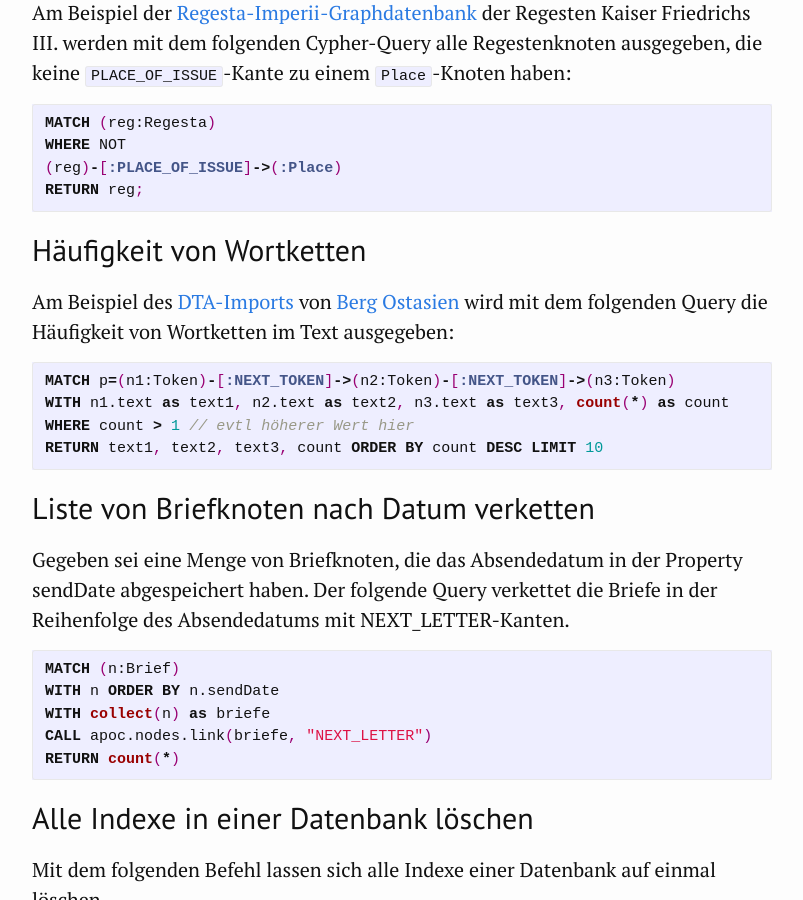
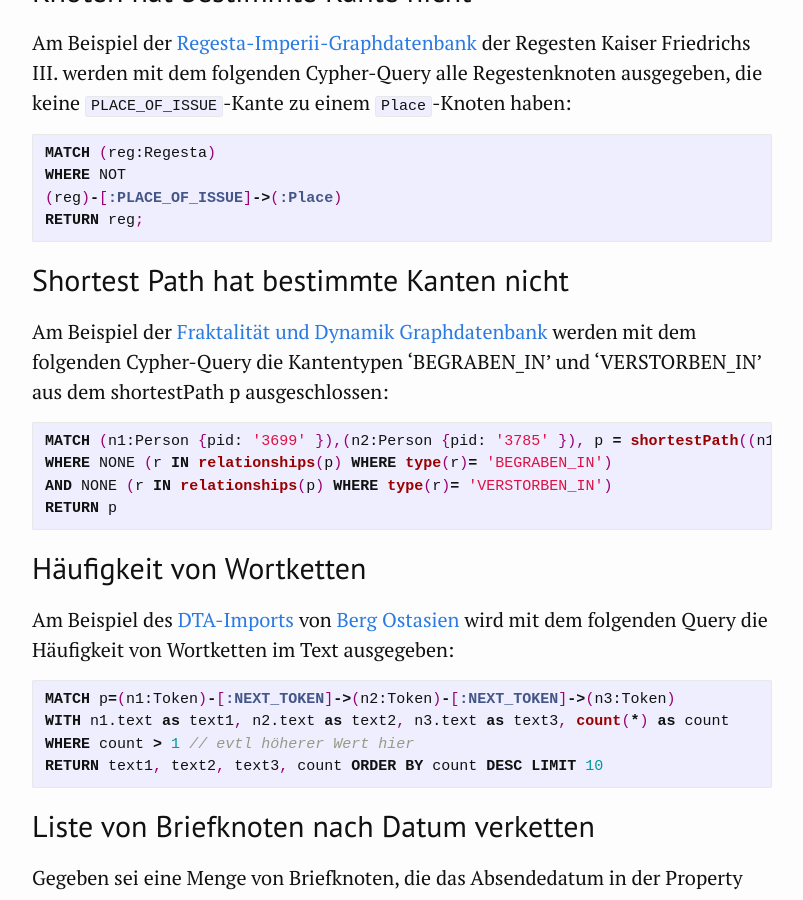
Before and after one commit to kuczera/Graphentechnologien, a Jekyll site: the page built from docs/95_Anhang.md, in a window 1280 px wide and 900 px high, scrolled down 9371 px. Shown: the whole window, without its empty margins (238-1041 px from the left). Built offline with Jekyll 4.4.1, drawn with Linux system fonts in a browser that asks for light colours; some of the changed text lies outside the part shown.

Commit message:
Update 95_Anhang.md
Shortest Path hat bestimmte Kanten nicht

```diff
--- a/docs/95_Anhang.md
+++ b/docs/95_Anhang.md
@@ -311,6 +311,18 @@ WHERE NOT
 RETURN reg;
 ~~~
 
+
+## Shortest Path hat bestimmte Kanten nicht
+
+Am Beispiel der [Fraktalität und Dynamik Graphdatenbank](http://jlu-buster.mni.thm.de:12160/browser/) werden mit dem folgenden Cypher-Query die Kantentypen 'BEGRABEN_IN' und 'VERSTORBEN_IN' aus dem shortestPath p ausgeschlossen:
+
+~~~cypher
+MATCH (n1:Person {pid: '3699' }),(n2:Person {pid: '3785' }), p = shortestPath((n1)-[*]-(n2))
+WHERE NONE (r IN relationships(p) WHERE type(r)= 'BEGRABEN_IN')
+AND NONE (r IN relationships(p) WHERE type(r)= 'VERSTORBEN_IN')
+RETURN p
+~~~
+
 ## Häufigkeit von Wortketten
 
 Am Beispiel des [DTA-Imports](http://134.176.70.65:10220/browser/) von [Berg Ostasien](http://www.deutschestextarchiv.de/book/show/berg_ostasien01_1864) wird mit dem folgenden Query die Häufigkeit von Wortketten im Text ausgegeben:
```
